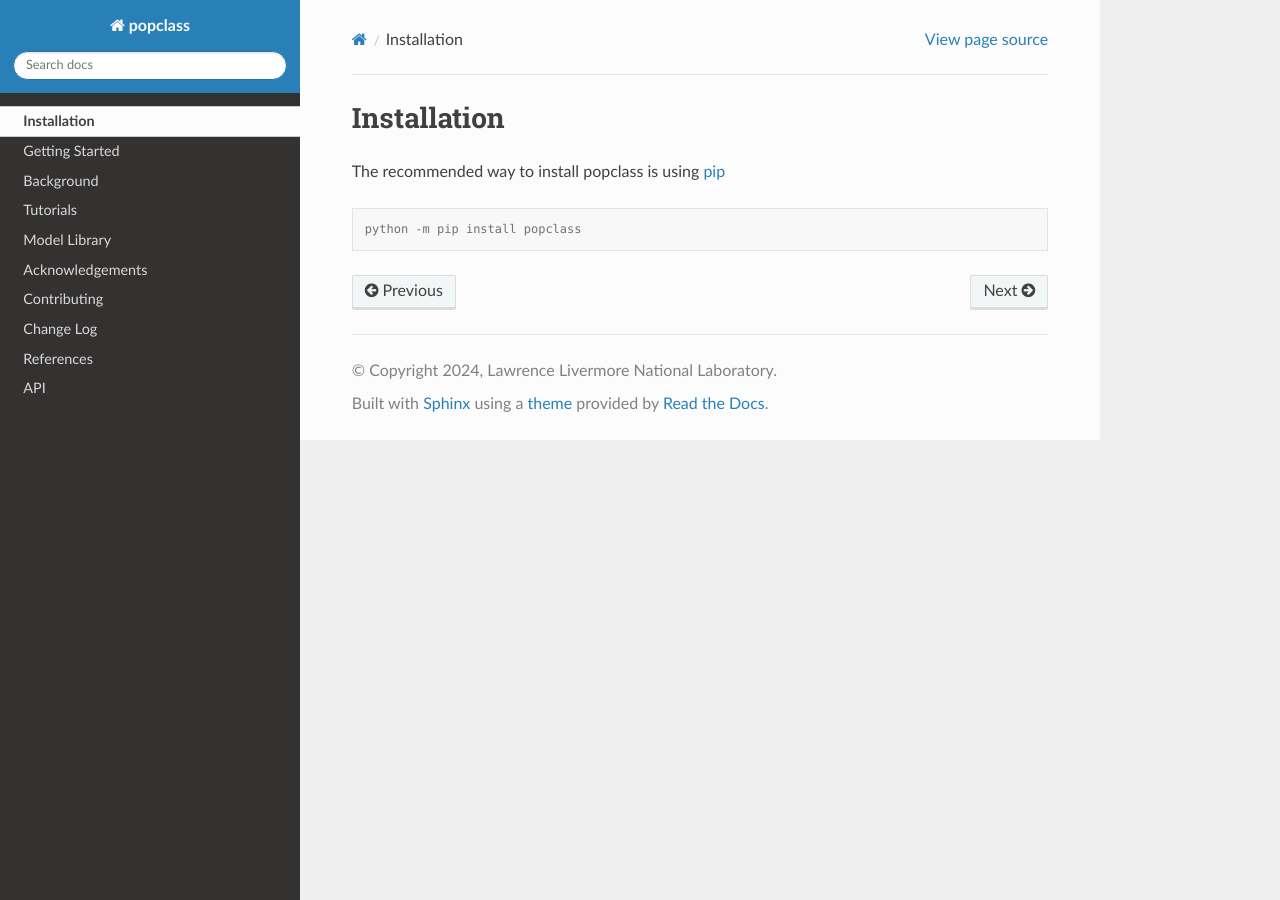
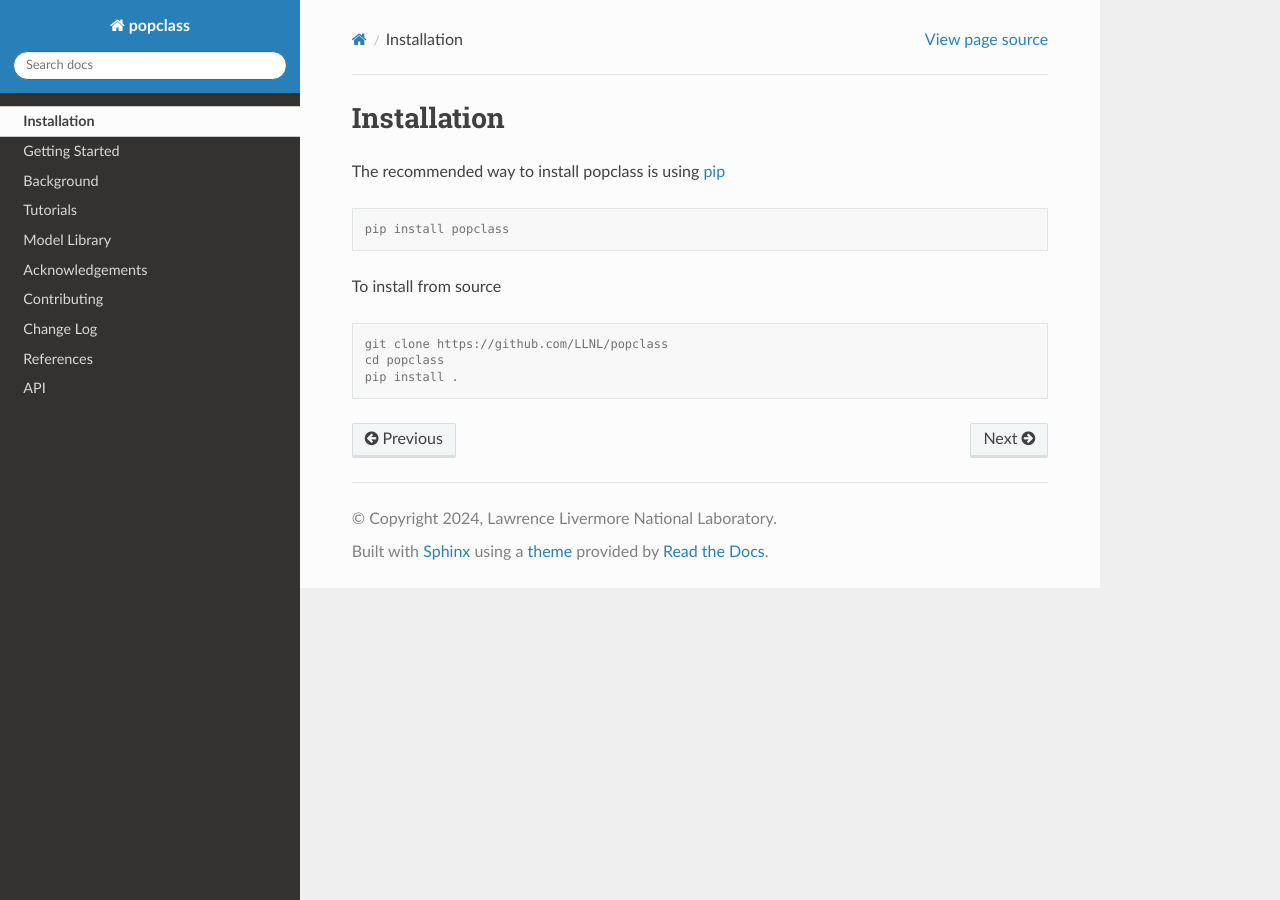
Before and after one commit to LLNL/popclass, a Sphinx documentation site: the page built from docs/source/installation.rst, in a window 1280 px wide. Built offline with Sphinx 7.4.7 and the Read the Docs theme 2.0.0, drawn with Linux system fonts in a browser that asks for light colours.

Commit message:
add more install docs

```diff
--- a/docs/source/installation.rst
+++ b/docs/source/installation.rst
@@ -6,4 +6,12 @@ The recommended way to install popclass is using `pip <https://pip.pypa.io/en/st
 
 .. code-block:: console
 
-    python -m pip install popclass
+    pip install popclass
+
+To install from source
+
+.. code-block:: console
+
+    git clone https://github.com/LLNL/popclass
+    cd popclass
+    pip install .
```
